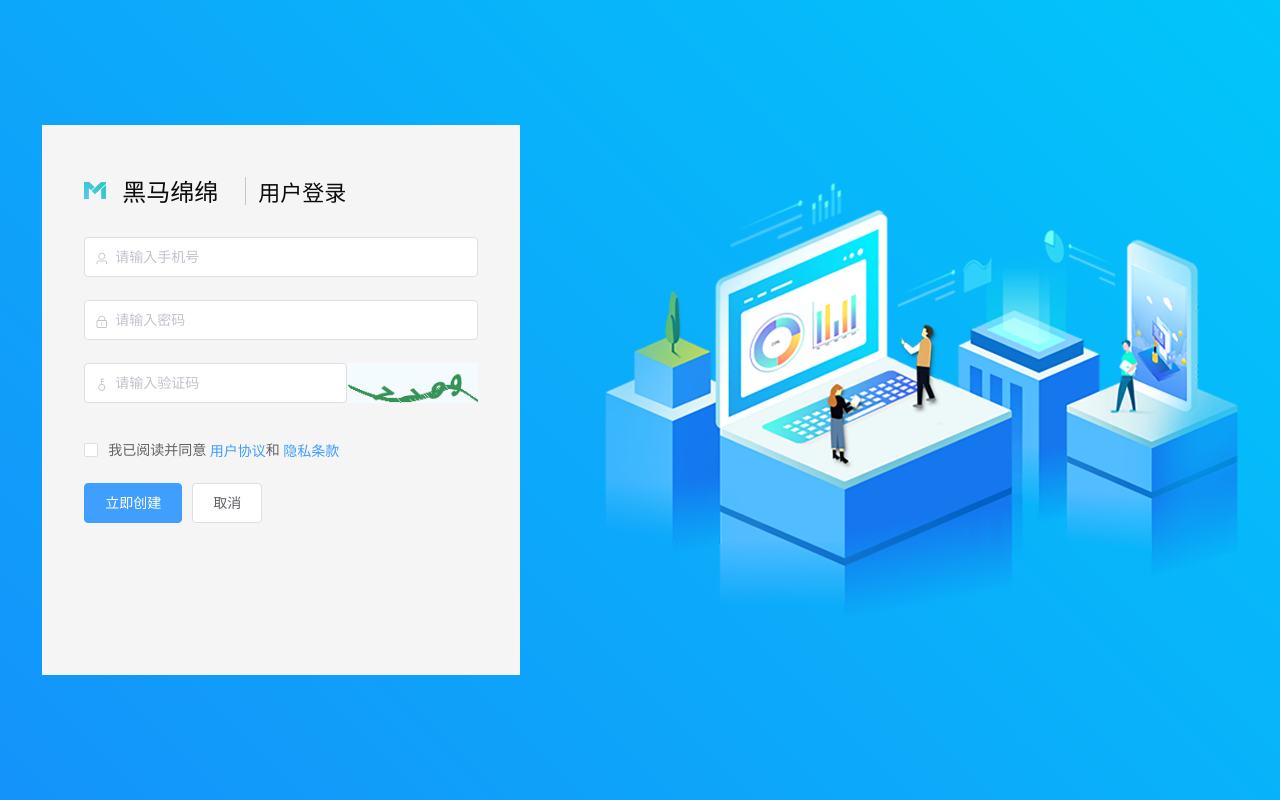
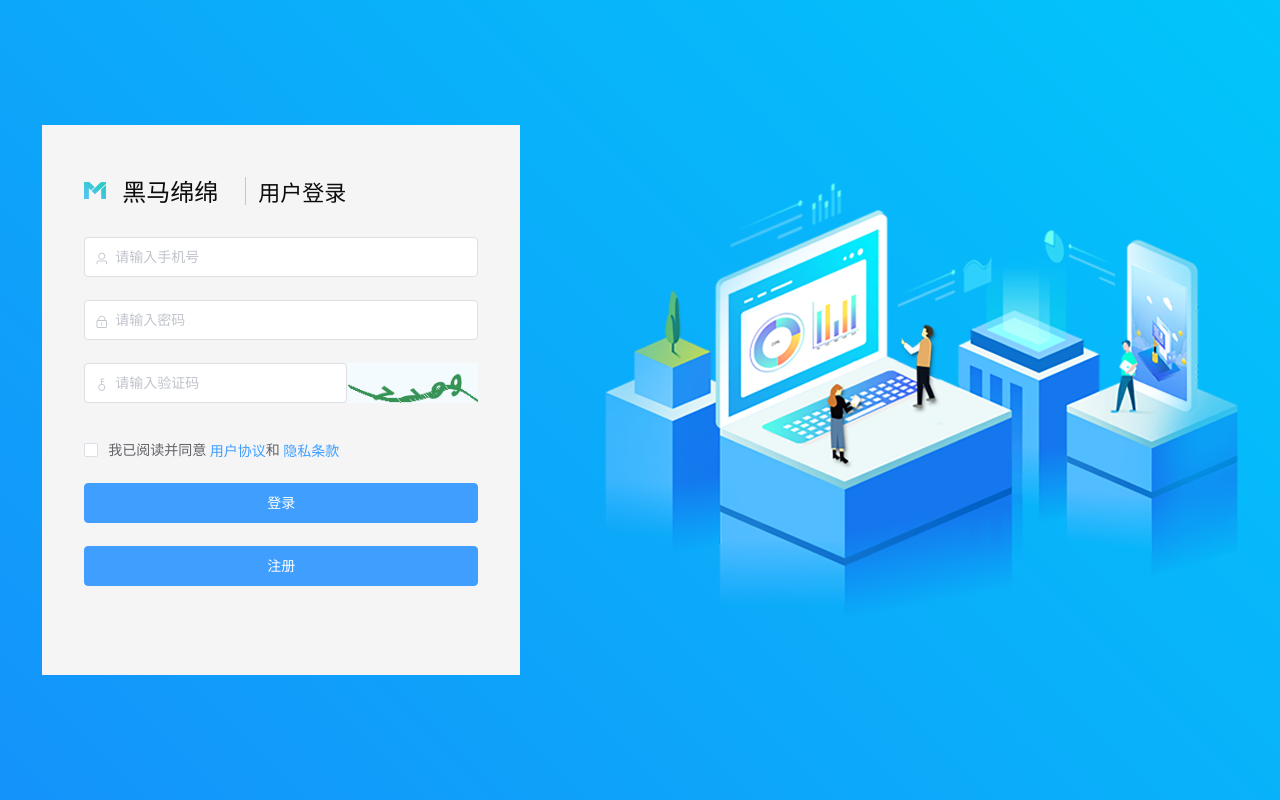
Before and after one commit to liuwei-tow/heimamm48, a Vue app: page /#/login in a window 1280 px wide. Built offline with nearby package versions, Linux system fonts and the light colour scheme.

Commit message:
完成登录页面

```diff
--- a/src/views/login/index.vue
+++ b/src/views/login/index.vue
@@ -7,17 +7,17 @@
         <div class="titleline"></div>
         <div class="titlelogin">用户登录</div>
       </div>
-      <el-form class="loginform" ref="form" :model="form" label-width="0px">
+      <el-form :rules="rules" class="loginform" ref="form" :model="form" label-width="0px">
         <el-form-item>
-          <el-input prefix-icon="el-icon-user" placeholder="请输入手机号" v-model="form.name"></el-input>
+          <el-input prefix-icon="el-icon-user" placeholder="请输入手机号" v-model="form.phone"></el-input>
         </el-form-item>
-        <el-form-item>
-          <el-input prefix-icon="el-icon-lock" placeholder="请输入密码" v-model="form.name"></el-input>
+        <el-form-item prop="password">
+          <el-input prefix-icon="el-icon-lock" placeholder="请输入密码" v-model="form.password"></el-input>
         </el-form-item>
-        <el-form-item>
+        <el-form-item prop="logincode">
           <el-row>
             <el-col :span="16">
-              <el-input prefix-icon="el-icon-key" placeholder="请输入验证码" v-model="form.name"></el-input>
+              <el-input  prefix-icon="el-icon-key" placeholder="请输入验证码" v-model="form.logincode"></el-input>
             </el-col>
             <el-col :span="8">
               <img class="loginimg" src="../../assets/login_captcha.png" alt />
@@ -25,16 +25,20 @@
           </el-row>
         </el-form-item>
 
-        <el-form-item class="checkboxheight">
-          <el-checkbox v-model="form.type" >
+        <el-form-item class="checkboxheight" prop="isCheck">
+          <el-checkbox v-model="form.isCheck" >
             我已阅读并同意
             <el-link type="primary">用户协议</el-link>和
             <el-link type="primary">隐私条款</el-link>
           </el-checkbox>
         </el-form-item>
         <el-form-item>
-          <el-button type="primary" @click="onSubmit">立即创建</el-button>
-          <el-button>取消</el-button>
+          <el-button class="loginbtn" type="primary" @click="onSubmit">登录</el-button>
+
+        </el-form-item>
+        <el-form-item>
+
+          <el-button class="loginbtn" type="primary">注册</el-button>
         </el-form-item>
       </el-form>
     </div>
@@ -47,14 +51,42 @@
   data() {
     return {
       form: {
-        name: "",
-        type: []
+        phone:'',
+        password:'',
+        logincode:'',
+        isCheck:[]
+      },
+      rules: {
+          password: [
+            //非空
+            { required: true, message: '密码不能为空', trigger: 'blur' },
+            //长度
+            { min: 5, max: 10, message: '长度在 5 到 10 个字符', trigger: 'blur' }
+          ],
+          logincode:[
+            //非空
+            { required: true, message: '验证码不能为空', trigger: 'blur' },
+            //长度
+            { min: 4, max: 4, message: '验证码的长度为4', trigger: 'blur' }
+          ],
+          isCheck:[
+            { type: 'array', required: true, message: '请至少选择一个活动性质', trigger: 'change' }
+          ]
       }
     };
   },
   methods: {
     onSubmit() {
-      console.log("submit!");
+      this.$refs.form.validate((valid)=>{
+        if(valid){
+          this.$message({
+          message: '验证成功！',
+          type: 'success'
+        });
+        }else{
+          this.$message.error('验证失败！');
+        }
+      })
     }
   }
 };
@@ -123,6 +155,9 @@
         }
 
       }
+      .loginbtn {
+        width: 100%;
+      }
     }
   }
 }
```
Also changed, not shown: LICENSE.txt (added), 2 other files (tests, documents, lock files or other folders).
